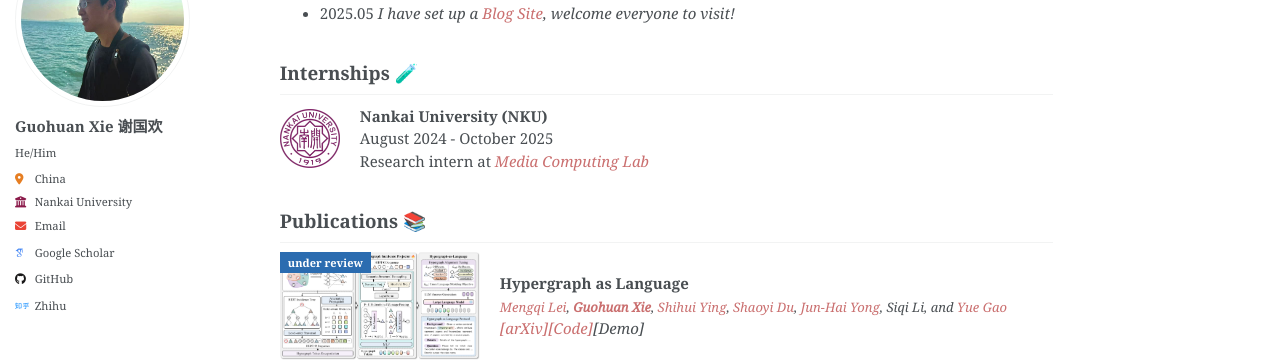
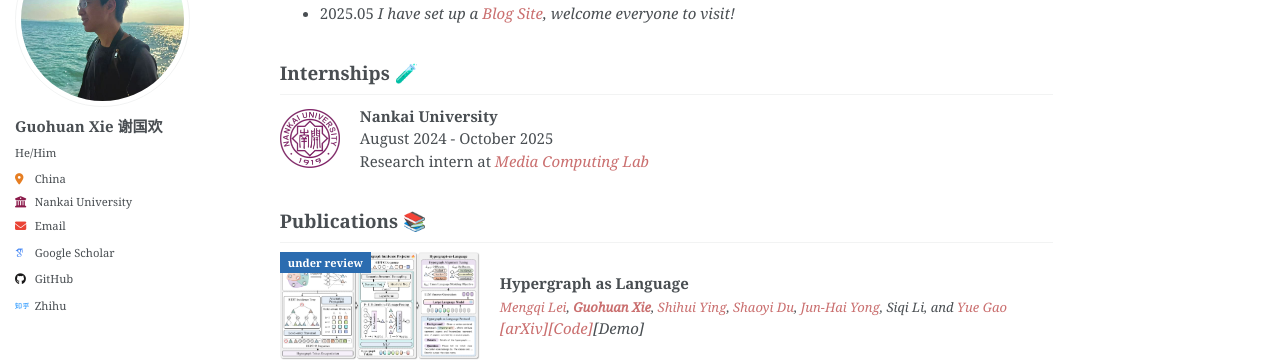
Before and after one commit to guohuan-xie/guohuan-xie.github.io, a Jekyll site: the page built from _pages/about.md, in a window 1280 px wide and 900 px high, scrolled down 672 px. Shown: the part 154-515 px from the top of the window. Built offline with Jekyll 4.4.1, drawn with Linux system fonts in a browser that asks for light colours; some web fonts are replaced.

Commit message:
Update Nankai University entry on the about page by removing "NKU" from the name for consistency and clarity.

```diff
--- a/_pages/about.md
+++ b/_pages/about.md
@@ -123,7 +123,7 @@
 <div style="display: flex; align-items: center;">
     <img src="images/nku.png" alt="Nankai logo" width="60" height="60" style="margin-right: 20px;">
     <div>
-        <strong>Nankai University (NKU)</strong><br>
+        <strong>Nankai University</strong><br>
         August 2024 -  October 2025<br>
         Research intern at <a href="https://mmcheng.net/"><em>Media Computing Lab</em></a>
     </div>
```
